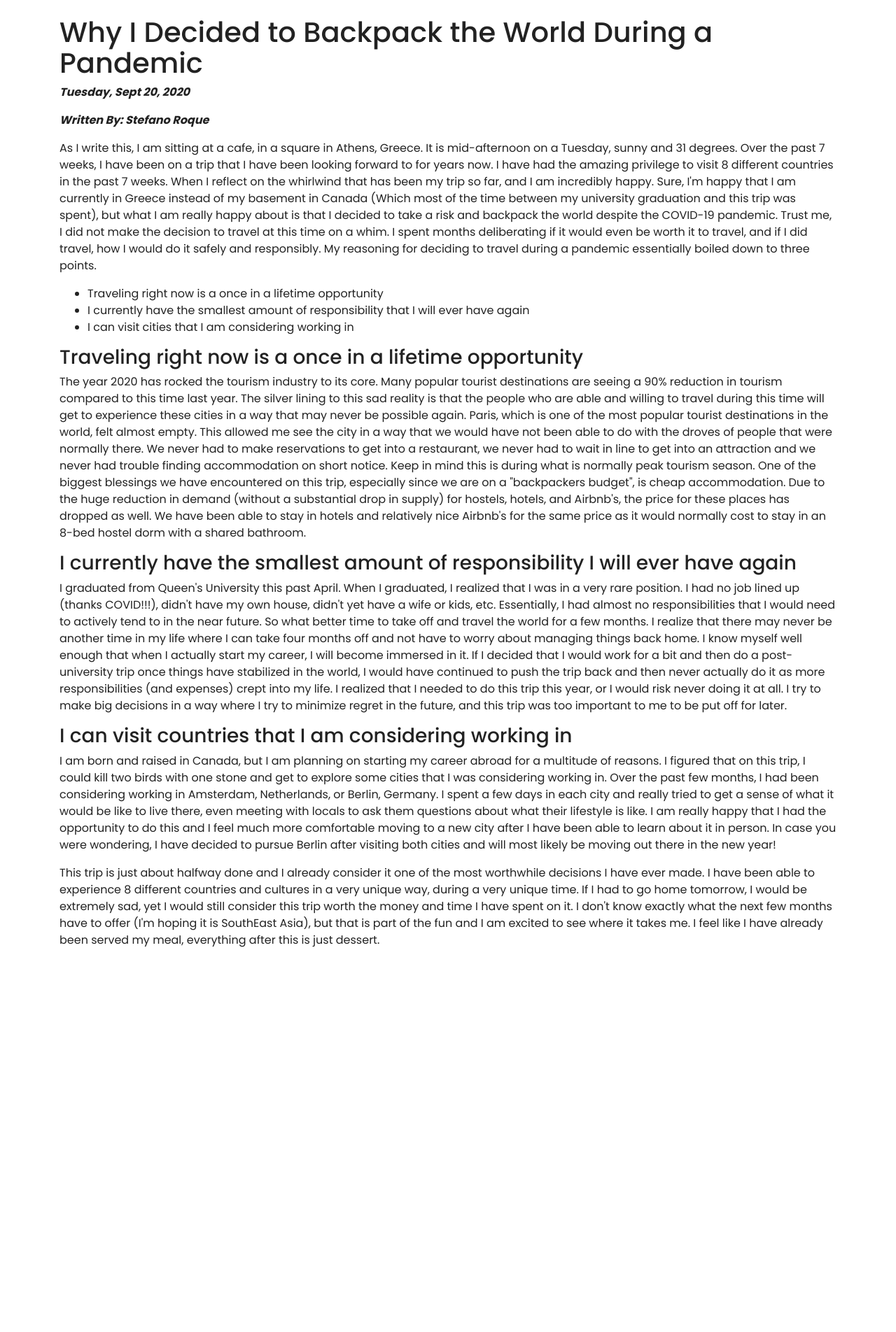
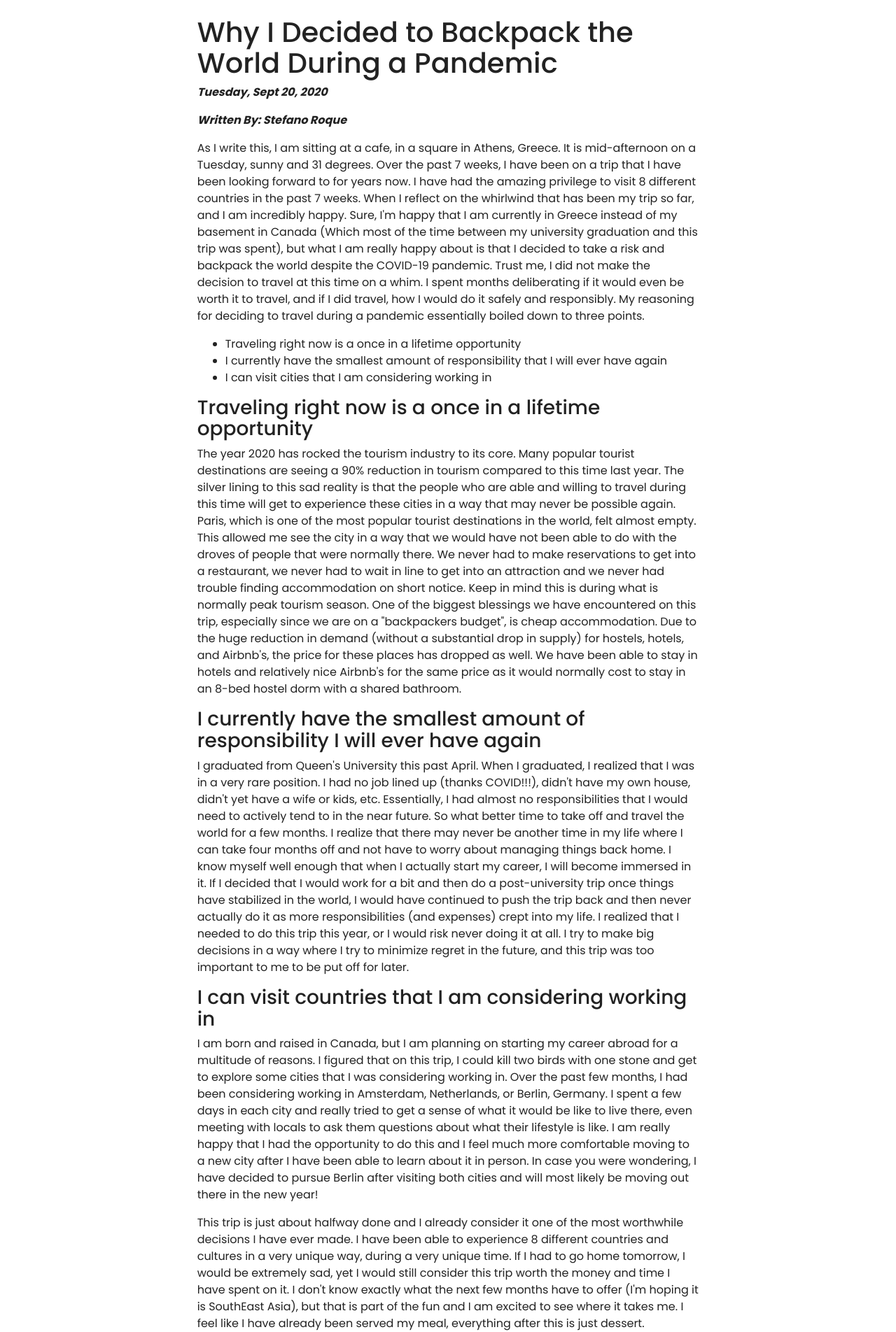
Before and after one commit to stefanoroque/HonestClips-Website, a Django app: a page that uses main_site/templates/main_site/blog_post.html in a window 1280 px wide. Shown: the part 84-1988 px from the top of the page at 70% size. Before the commit the page ends 1438 px from the top, so only its background shows below. Run offline with Django 3.2, Linux system fonts and the light colour scheme; some libraries are stand-ins or nearby versions.

Commit message:
fixed text layout on blog posts

```diff
--- a/main_site/templates/main_site/blog.html
+++ b/main_site/templates/main_site/blog.html
@@ -38,7 +38,7 @@
                     </h3>
                 </a>
                 <p class="post-meta">Posted by
-                    <a href="#">Stefano Roque</a>
+                    <a href="{% url 'main_site:index' %}">Stefano Roque</a>
                     on September 20, 2020</p>
                 </div>
                 <hr>
--- a/main_site/templates/main_site/blog_post.html
+++ b/main_site/templates/main_site/blog_post.html
@@ -7,6 +7,6 @@
 
 {% block body %}
     <br>
-    <div class="container">{{ post |safe}}</div>
+    <div class="container col-xl-7 col-lg-8 col-md-9 col-sm-10 col-11">{{ post |safe}}</div>
 
 {% endblock %}
--- a/main_site/templates/main_site/index.html
+++ b/main_site/templates/main_site/index.html
@@ -65,8 +65,10 @@
     <div class="container-fluid padding">
         <div class="row welcome text-center">
             <div class="col-12">
+                <a id="team_profiles">
                 <h1 class="display-4">Meet the Team!</h1>
                 <hr>
+                </a>
             </div>
         </div>
     </div>
```
Also changed, not shown: 2 other files.
